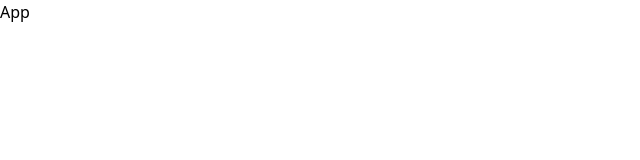
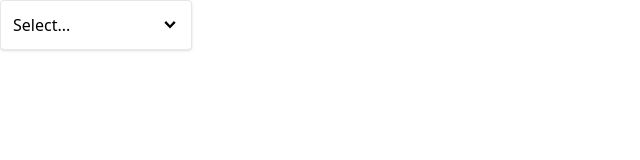
Before and after one commit to rizdar/react-components, a React (Vite) app: page / in a window 1280 px wide. Shown: the top 160 px of the page, without its empty margins (0-640 px from the left). Built offline with nearby package versions, Linux system fonts and the light colour scheme.

Commit message:
dropdown comp

```diff
--- a/src/App.jsx
+++ b/src/App.jsx
@@ -1,5 +1,21 @@
+import { useState } from 'react';
+
+import Dropdown from './components/Dropdown';
+
 function App() {
-  return <div>App</div>;
+  const [selection, setSelection] = useState(null);
+
+  const handleSelect = (option) => {
+    setSelection(option);
+  };
+
+  const options = [
+    { label: 'Red', value: 'red' },
+    { label: 'Green', value: 'green' },
+    { label: 'Blue', value: 'blue' },
+  ];
+
+  return <Dropdown options={options} value={selection} onChange={handleSelect} />;
 }
 
 export default App;
--- /dev/null
+++ b/src/components/Dropdown.jsx
@@ -0,0 +1,32 @@
+import { useState } from 'react';
+import { GoChevronDown } from 'react-icons/go';
+
+export default function Dropdown({ options, value, onChange }) {
+  const [isOpen, setIsOpen] = useState(false);
+
+  const handleClick = () => {
+    setIsOpen((currentIsOpen) => setIsOpen(!currentIsOpen));
+  };
+  const handleOptioinClick = (option) => {
+    setIsOpen(false);
+    onChange(option);
+  };
+
+  const renderedOptions = options.map((option) => {
+    return (
+      <div className="hover:bg-sky-50 cursor-pointer p-3" onClick={() => handleOptioinClick(option)} key={option.value}>
+        {option.label}
+      </div>
+    );
+  });
+
+  return (
+    <div className="w-48 relative">
+      <div className="flex justify-between items-center cursor-pointer border rounded p-3 shadow bg-white w-full" onClick={handleClick}>
+        {value?.label || 'Select...'}
+        <GoChevronDown className="text-lg" />
+      </div>
+      {isOpen && <div className="absolute top-full border rounded p-3 shadow bg-white w-full">{renderedOptions}</div>}
+    </div>
+  );
+}
```
